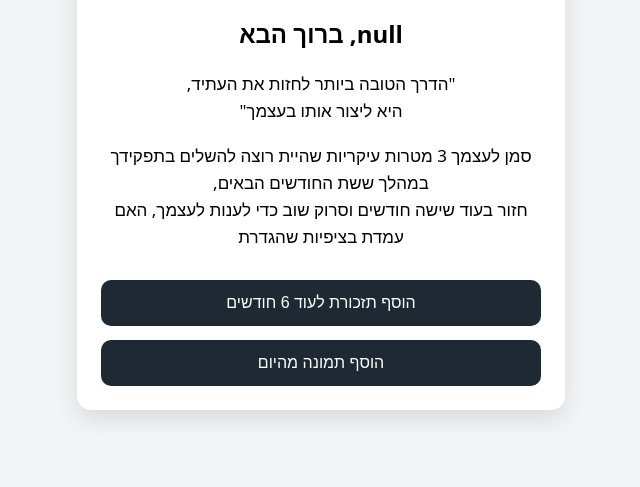
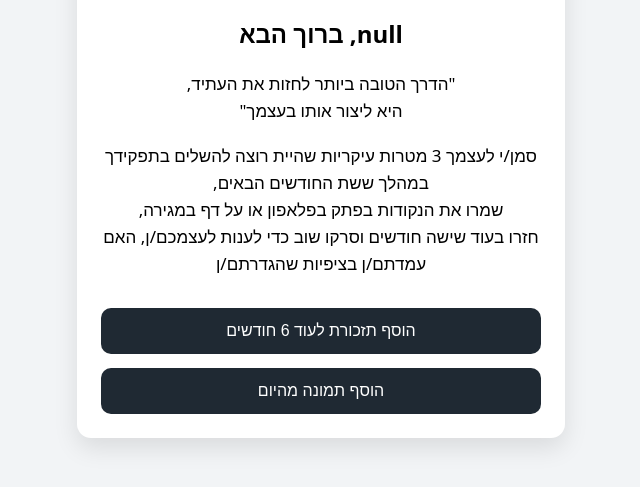
Before and after one commit to omris18/command-card, a plain HTML site: page index.html in a window 1280 px wide. Shown: the part 99-586 px from the top of the page, without its empty margins (319-959 px from the left). Drawn offline with Linux system fonts and the light colour scheme.

Commit message:
Update index.html

```diff
--- a/index.html
+++ b/index.html
@@ -91,8 +91,9 @@ if (diffMonths < 6) {
       היא ליצור אותו בעצמך"
     </p>
     <p>
-      סמן לעצמך 3 מטרות עיקריות שהיית רוצה להשלים בתפקידך במהלך ששת החודשים הבאים,<br>
-      חזור בעוד שישה חודשים וסרוק שוב כדי לענות לעצמך, האם עמדת בציפיות שהגדרת
+      סמן/י לעצמך 3 מטרות עיקריות שהיית רוצה להשלים בתפקידך במהלך ששת החודשים הבאים,<br>
+      שמרו את הנקודות בפתק בפלאפון או על דף במגירה,<br>
+      חזרו בעוד שישה חודשים וסרקו שוב כדי לענות לעצמכם/ן, האם עמדתם/ן בציפיות שהגדרתם/ן
     </p>
 
     <button onclick="addToCalendar()">הוסף תזכורת לעוד 6 חודשים</button>
```
